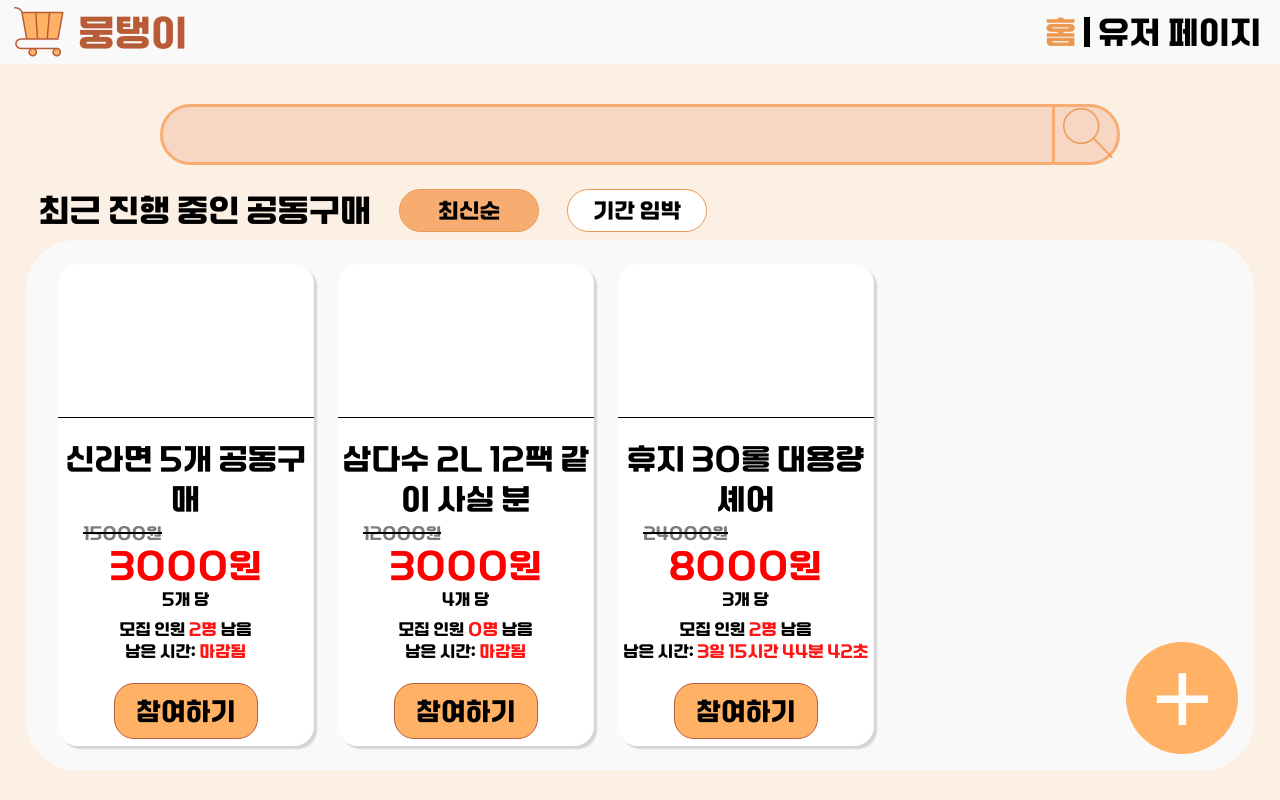
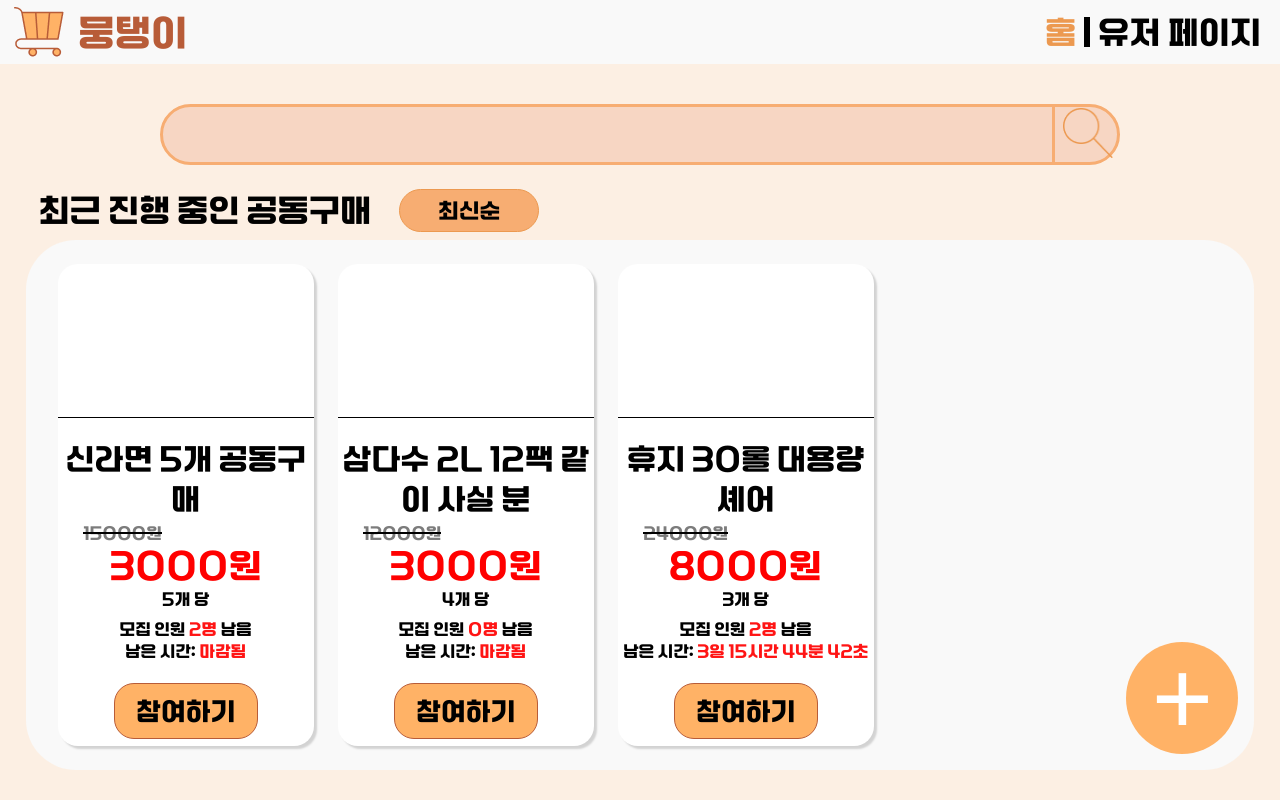
Before and after one commit to AP-1team/Frontend, a React (Vite) app in the folder bought-MTE/: page / in a window 1280 px wide. Built offline with nearby package versions, Linux system fonts and the light colour scheme.

Commit message:
기간 임박 뺌

```diff
--- a/bought-MTE/src/pages/Main.jsx
+++ b/bought-MTE/src/pages/Main.jsx
@@ -85,8 +85,6 @@ export default function Main({selectPost, setSelectPost}) {
 
                 <button className={mainButton === "lastest" ? "active Main-LastestBtn" : "Main-LastestBtn"}
                     onClick={()=>{setMainButton("lastest")}}>최신순</button>
-                <button className={mainButton === "period" ? "active Main-periodBtn" : "Main-periodBtn"}
-                    onClick={()=>{setMainButton("period")}}>기간 임박</button>
             </div>
 
             <div className='Main-box'>
```
